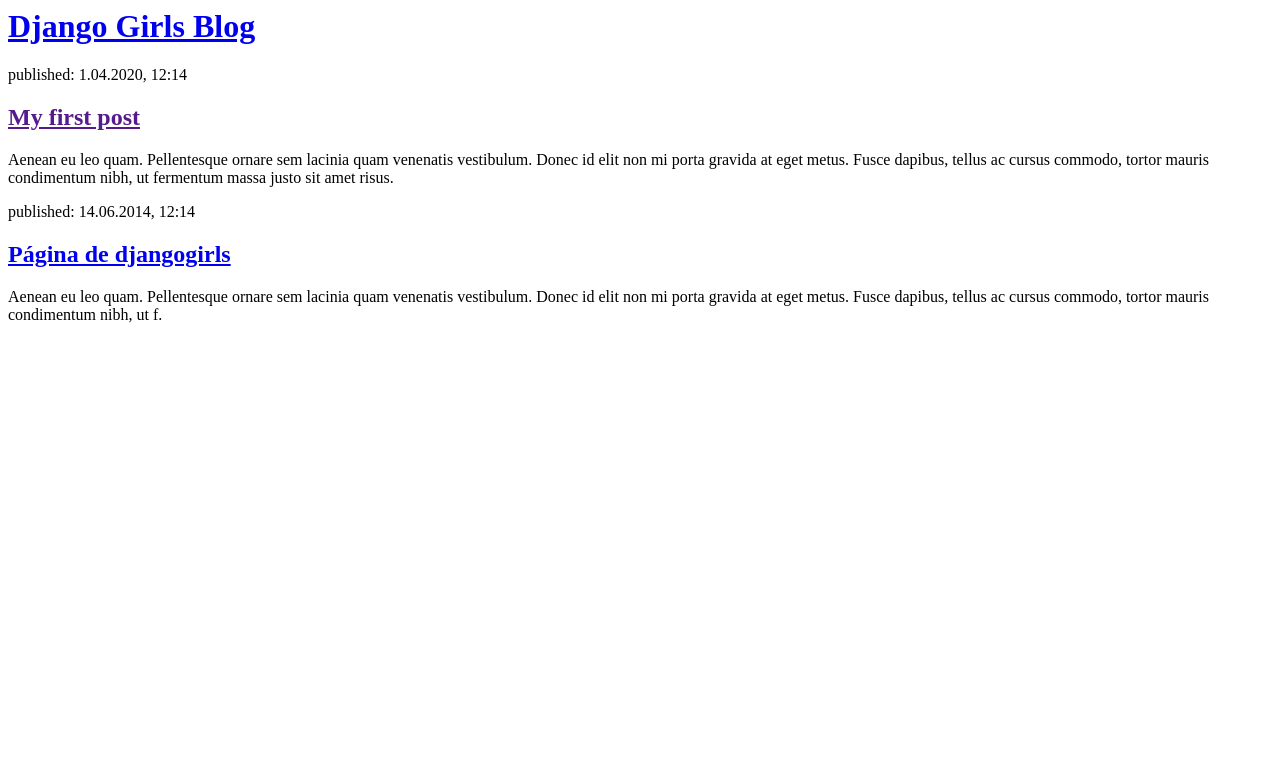
After one commit to jmrosado4/my-first-blog, a Django app: template blog/templates/blog/post_list - copia.html in a window 1280 px wide. The commit adds this page. Shown: the top 783 px of the page. Run offline with Django 3.2, Linux system fonts and the light colour scheme; the template is opened without the code that fills it, so the values that code supplies are empty.

Commit message:
Templates modificados para mostrar post desde base de datos

```diff
--- /dev/null
+++ b/blog/templates/blog/post_list - copia.html
@@ -0,0 +1,29 @@
+<html>
+    <head>
+        <title>Django Girls blog</title>
+    </head>
+    <body>
+        <div>
+            <h1><a href="/">Django Girls Blog</a></h1>
+        </div>
+        {% for post in posts %}
+           <div>
+            <p> publicado: {{ post.published_date }}</p>
+            <h2><a href="">{{ post.title }}</a></h2>
+            <p>{{ post.text|linebreaksbr }}</p>
+           </div>
+        {% endfor %}
+        <div>
+            <p>published: 1.04.2020, 12:14</p>
+            <h2><a href="">My first post</a></h2>
+            <p>Aenean eu leo quam. Pellentesque ornare sem lacinia quam venenatis vestibulum. Donec id elit non mi porta gravida at eget metus. Fusce dapibus, tellus ac cursus commodo, tortor mauris condimentum nibh, ut fermentum massa justo sit amet risus.</p>
+        </div>
+
+        <div>
+            <p>published: 14.06.2014, 12:14</p>
+            <h2><a href="https://djangogirls.org"> Página de djangogirls </a></h2>
+            <p>Aenean eu leo quam. Pellentesque ornare sem lacinia quam venenatis vestibulum. Donec id elit non mi porta gravida at eget metus. Fusce dapibus, tellus ac cursus commodo, tortor mauris condimentum nibh, ut f.</p>
+        </div>
+
+    </body>
+</html>
--- a/blog/views.py
+++ b/blog/views.py
@@ -1,6 +1,9 @@
 from django.shortcuts import render
+from django.utils import timezone
+from .models import Post
 
 # Create your views here.
 
 def post_list(request):
-    return render(request, 'blog/post_list.html', {})
+    posts = Post.objects.filter(published_date__lte=timezone.now()).order_by('published_date')
+    return render(request, 'blog/post_list.html', {'posts': posts})
```
Also changed, not shown: blog/templates/blog/post_list.html (+7 -11 lines).
